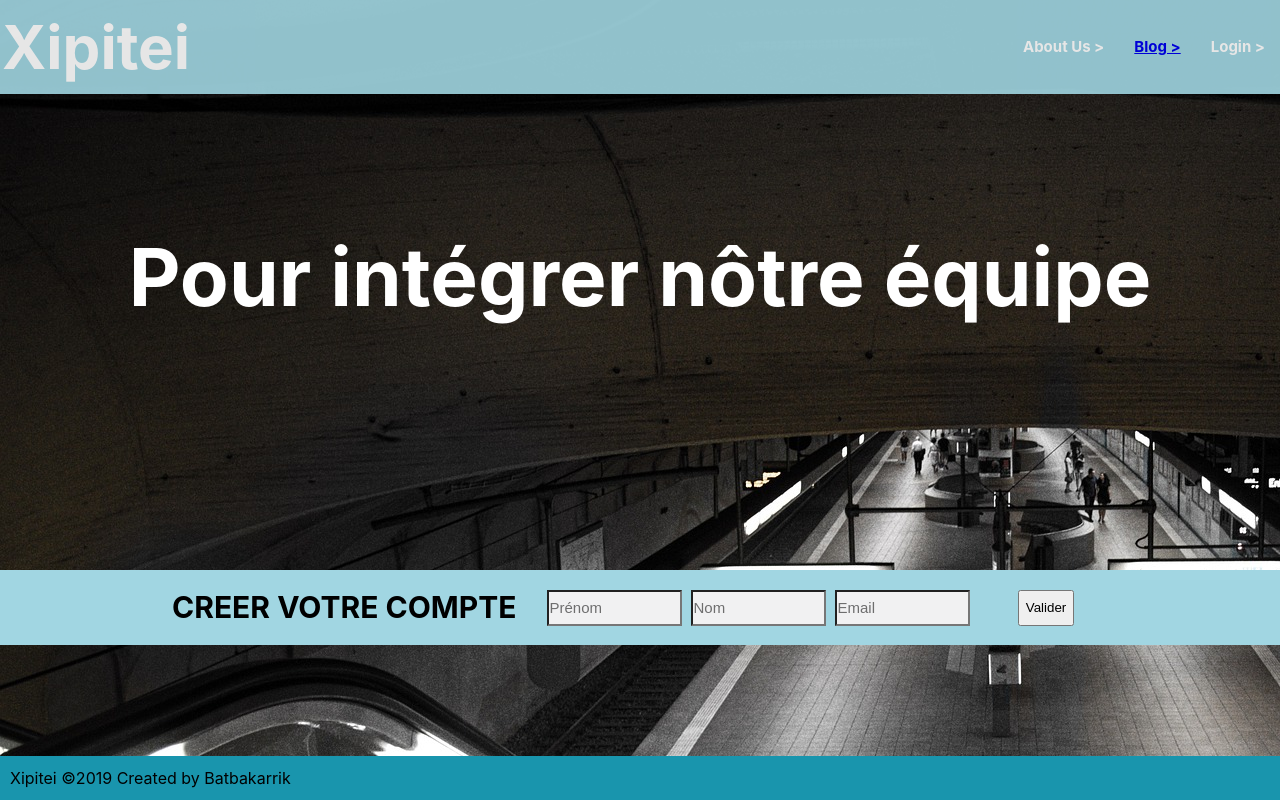
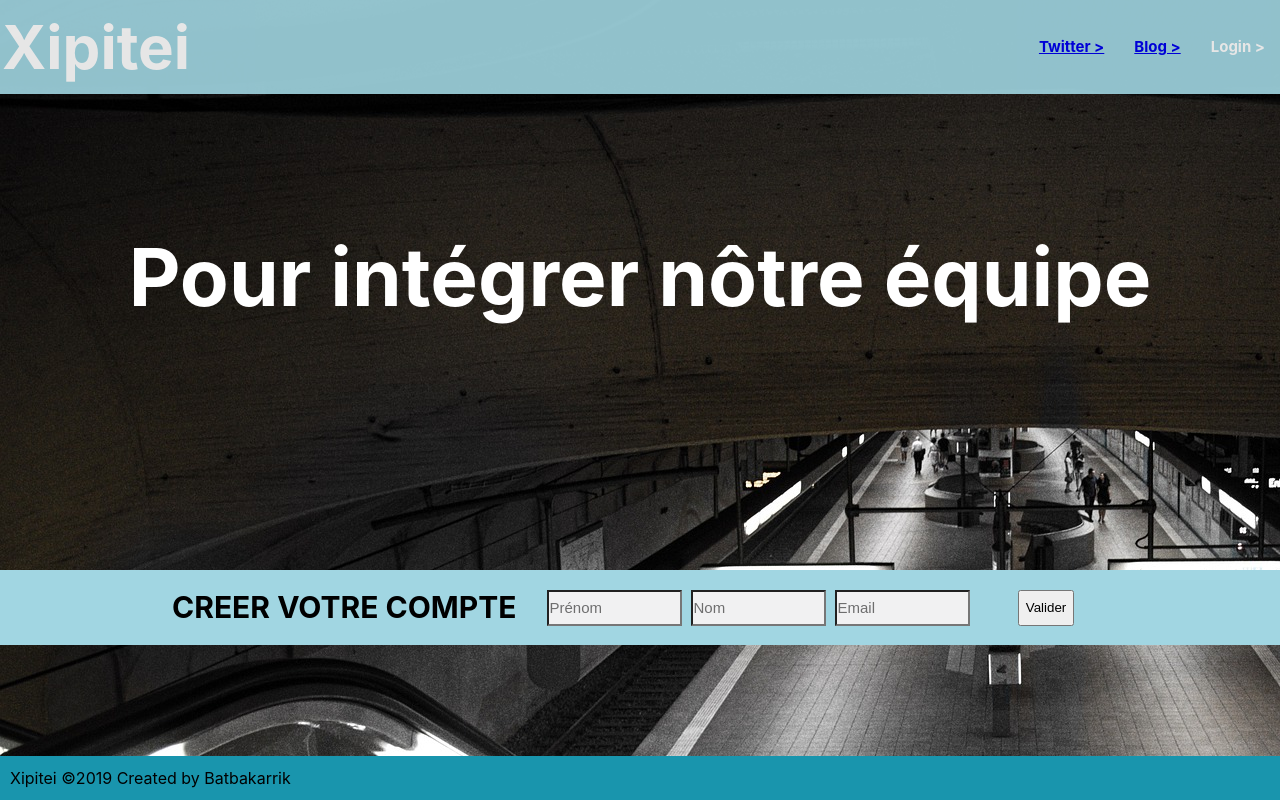
Before and after one commit to Batbakarrik/landing_page, a React (Create React App) app: page / in a window 1280 px wide. Built offline with nearby package versions, Linux system fonts and the light colour scheme.

Commit message:
Ajout Twitter

```diff
--- a/src/App.js
+++ b/src/App.js
@@ -60,7 +60,7 @@ function App() {
       <Header>
         <Titre> Xipitei </Titre>
         <Entete>
-          <Titre3> About Us > </Titre3>
+          <Titre3> <a href="https://twitter.com/Xipitei_Fb">Twitter ></a> </Titre3>
           <Titre3> <a href="https://www.blog.xipitei.com">Blog ></a></Titre3>
           <Titre3> Login ></Titre3>
         </Entete>
```
